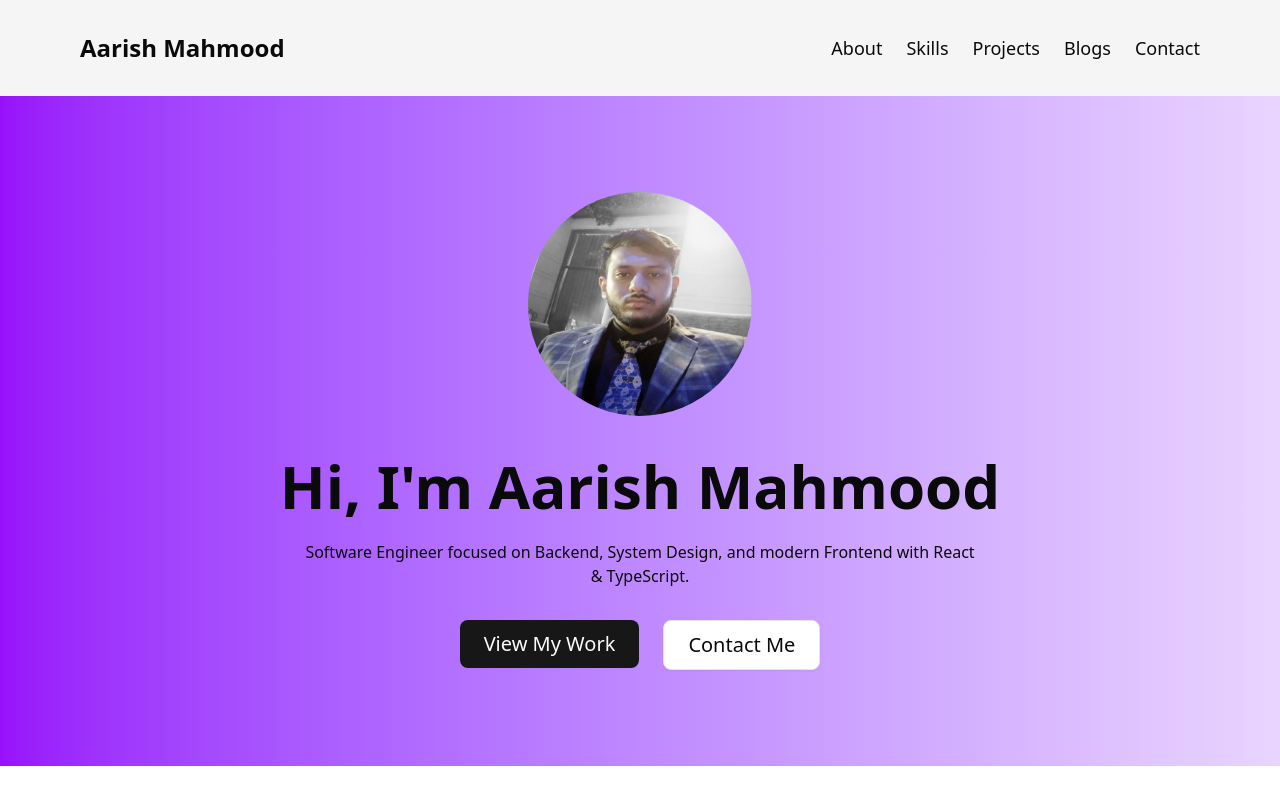
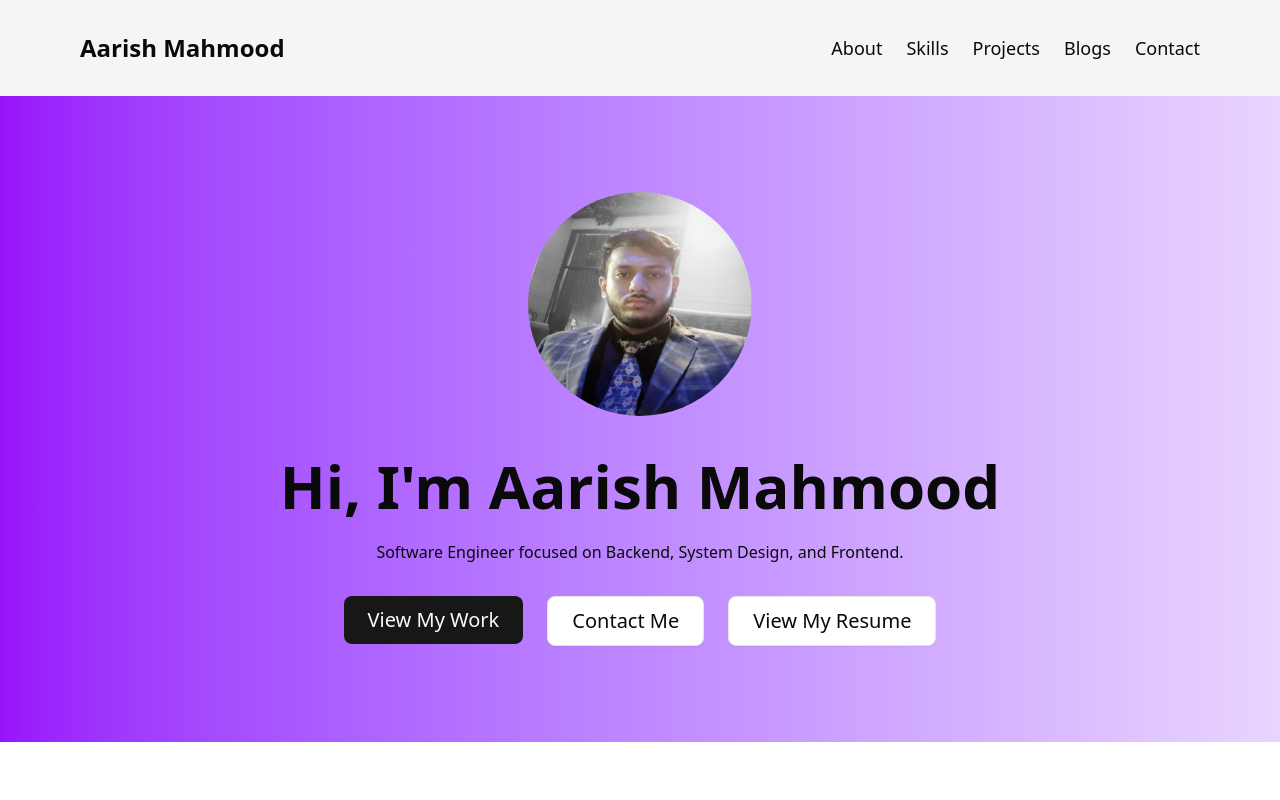
Before and after one commit to Aaarish/portfolio, a React (Vite) app: page / in a window 1280 px wide. Shown: the top 800 px of the page. Built offline with nearby package versions, Linux system fonts and the light colour scheme.

Commit message:
added resume to the portfolio

```diff
--- a/src/App.tsx
+++ b/src/App.tsx
@@ -71,6 +71,8 @@ export default function App() {
   ]
 
 
+  const resumeUrl = `${import.meta.env.BASE_URL}resume.pdf`;
+
   const [open, setOpen] = useState(false);
 
   return (
@@ -122,14 +124,19 @@ export default function App() {
           {/* <h2 className="text-4xl font-bold md:text-6xl">Hi, I'm Aarish Mahmood 👋</h2> */}
           <h2 className="text-4xl font-bold md:text-6xl">Hi, I'm Aarish Mahmood</h2>
           <p className="mt-6 max-w-2xl">
-            Software Engineer focused on Backend, System Design, and modern Frontend with React & TypeScript.
+            Software Engineer focused on Backend, System Design, and Frontend.
           </p>
-          <div className="mt-8 flex gap-6">
+          <div className="mt-8 flex flex-wrap justify-center gap-6">
             <Button className="text-xl p-6" asChild>
               <a href="#projects">View My Work</a>
             </Button>
             <Button variant="outline" className="text-xl p-6" asChild>
               <a href="#contact">Contact Me</a>
+            </Button>
+            <Button variant="outline" className="text-xl p-6" asChild>
+              <a href={resumeUrl} download="Aarish_Mahmood_Resume.pdf">
+                View My Resume
+              </a>
             </Button>
           </div>
         </div>
```
Also changed, not shown: 1 other file (tests, documents, lock files or other folders).
